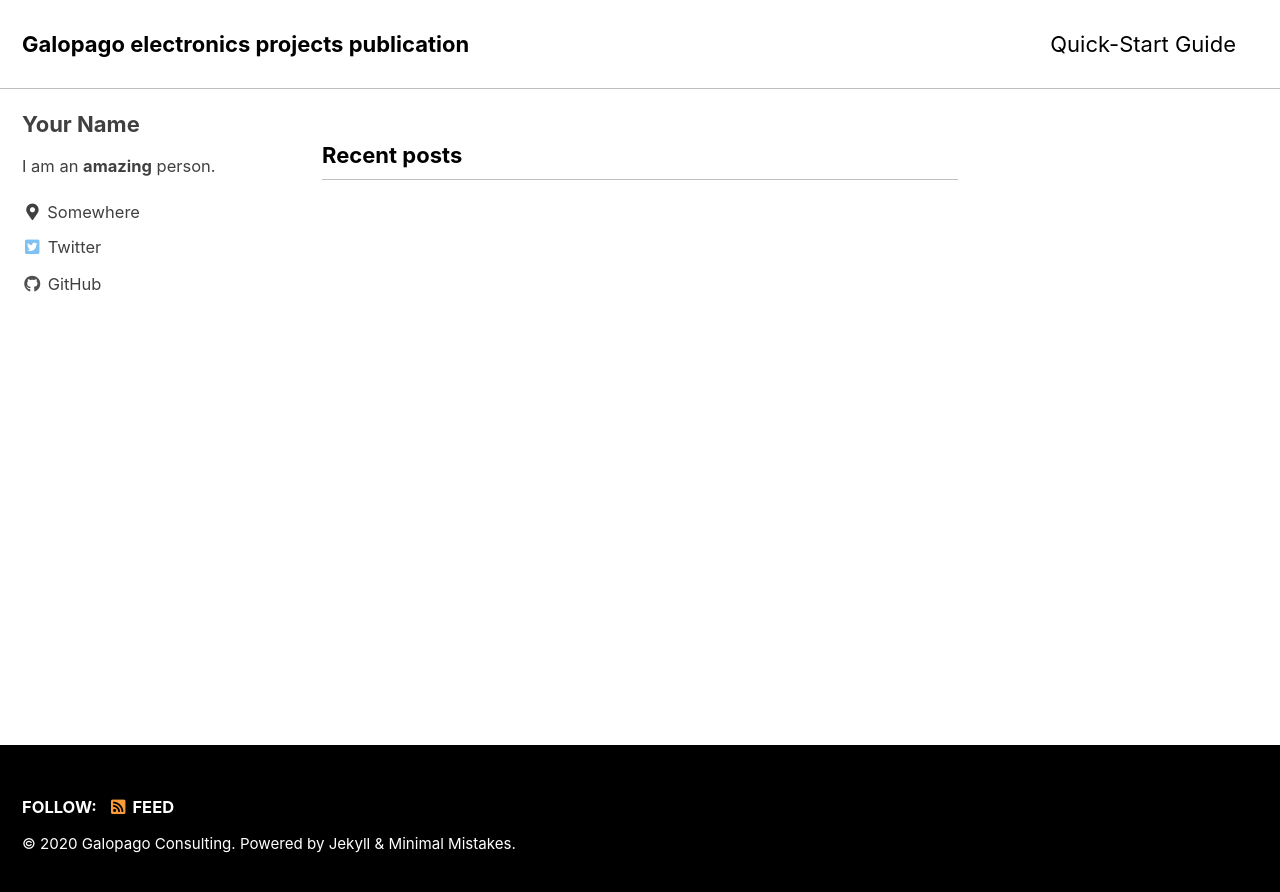
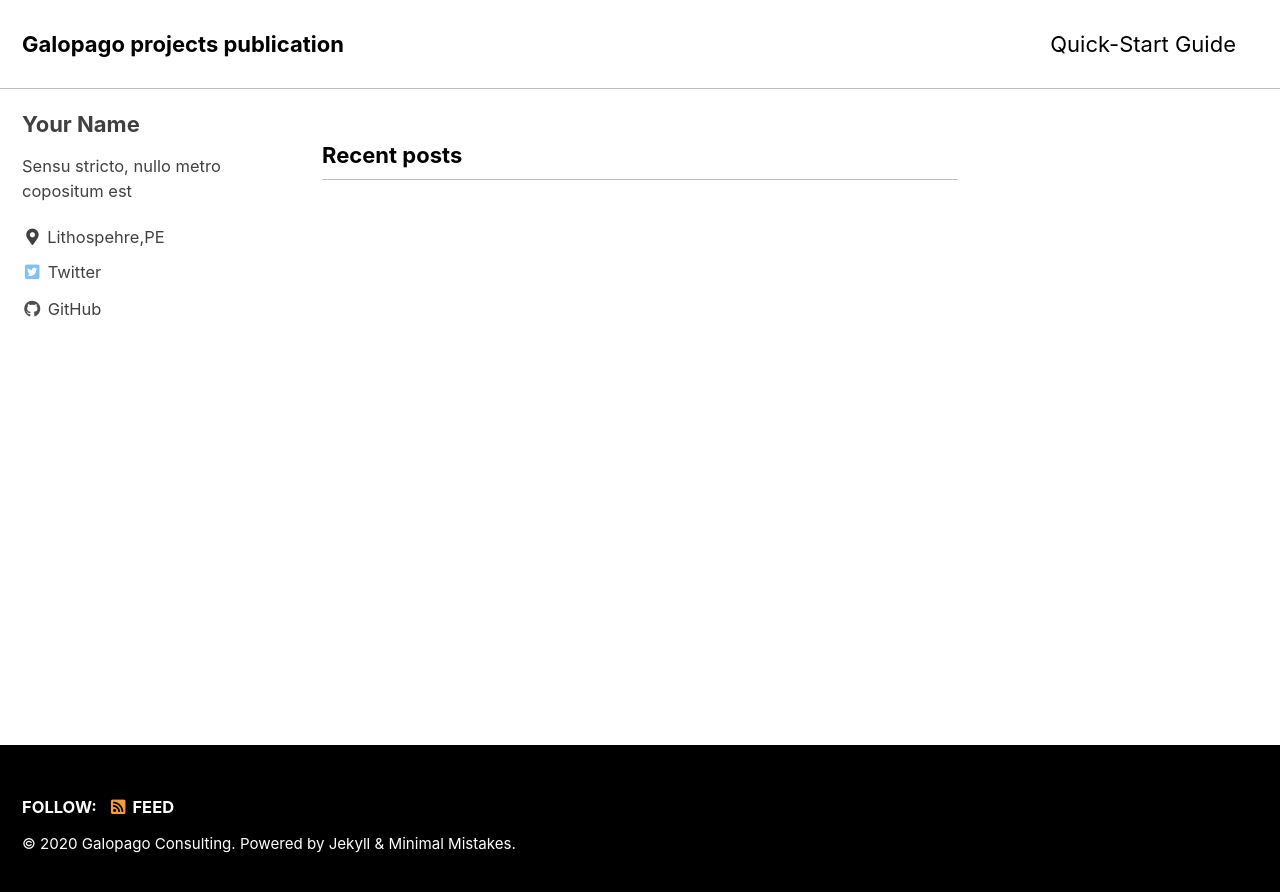
Before and after one commit to galopago/galopago.github.io, a Jekyll site: the page built from index.html, in a window 1280 px wide. Shown: the top 892 px of the page. Built offline with Jekyll 4.4.1, drawn with Linux system fonts in a browser that asks for light colours; cached includes are drawn as plain includes; the list of posts is cut into pages by our own code.

Commit message:
started changing things social ubi

```diff
--- a/_config.yml
+++ b/_config.yml
@@ -16,7 +16,7 @@ minimal_mistakes_skin    : "contrast" # "air", "aqua", "contrast", "dark", "dirt
 
 # Site Settings
 locale                   : "en-US"
-title                    : "Galopago electronics projects publication"
+title                    : "Galopago projects publication"
 title_separator          : "-"
 subtitle                 : # site tagline that appears below site title in masthead
 name                     : "Galopago Consulting"
@@ -95,8 +95,8 @@ analytics:
 author:
   name             : "Your Name"
   avatar           : # path of avatar image, e.g. "/assets/images/bio-photo.jpg"
-  bio              : "I am an **amazing** person."
-  location         : "Somewhere"
+  bio              : "Sensu stricto, nullo metro copositum est"
+  location         : "Lithospehre,PE"
   email            :
   links:
     - label: "Email"
```
